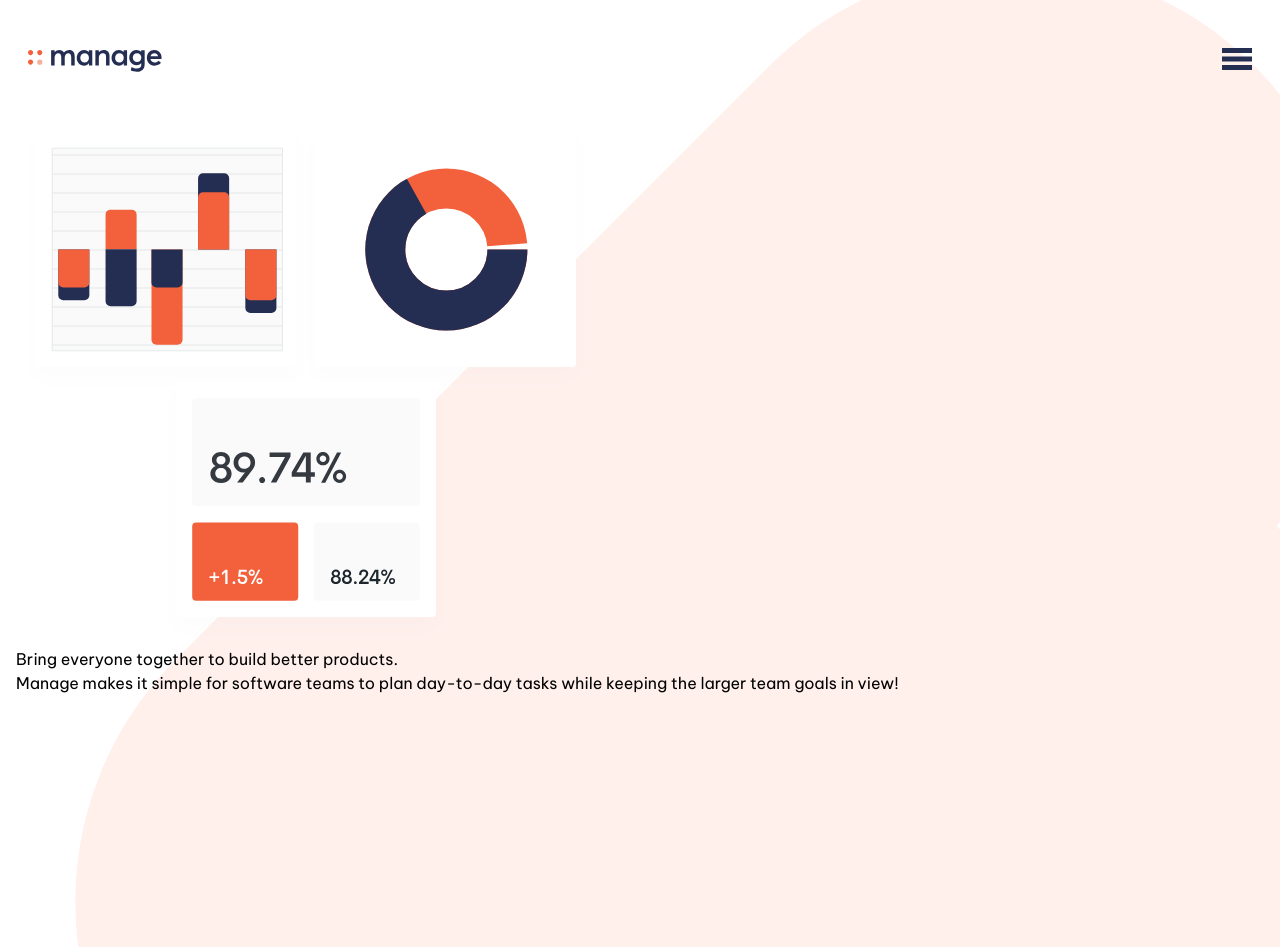
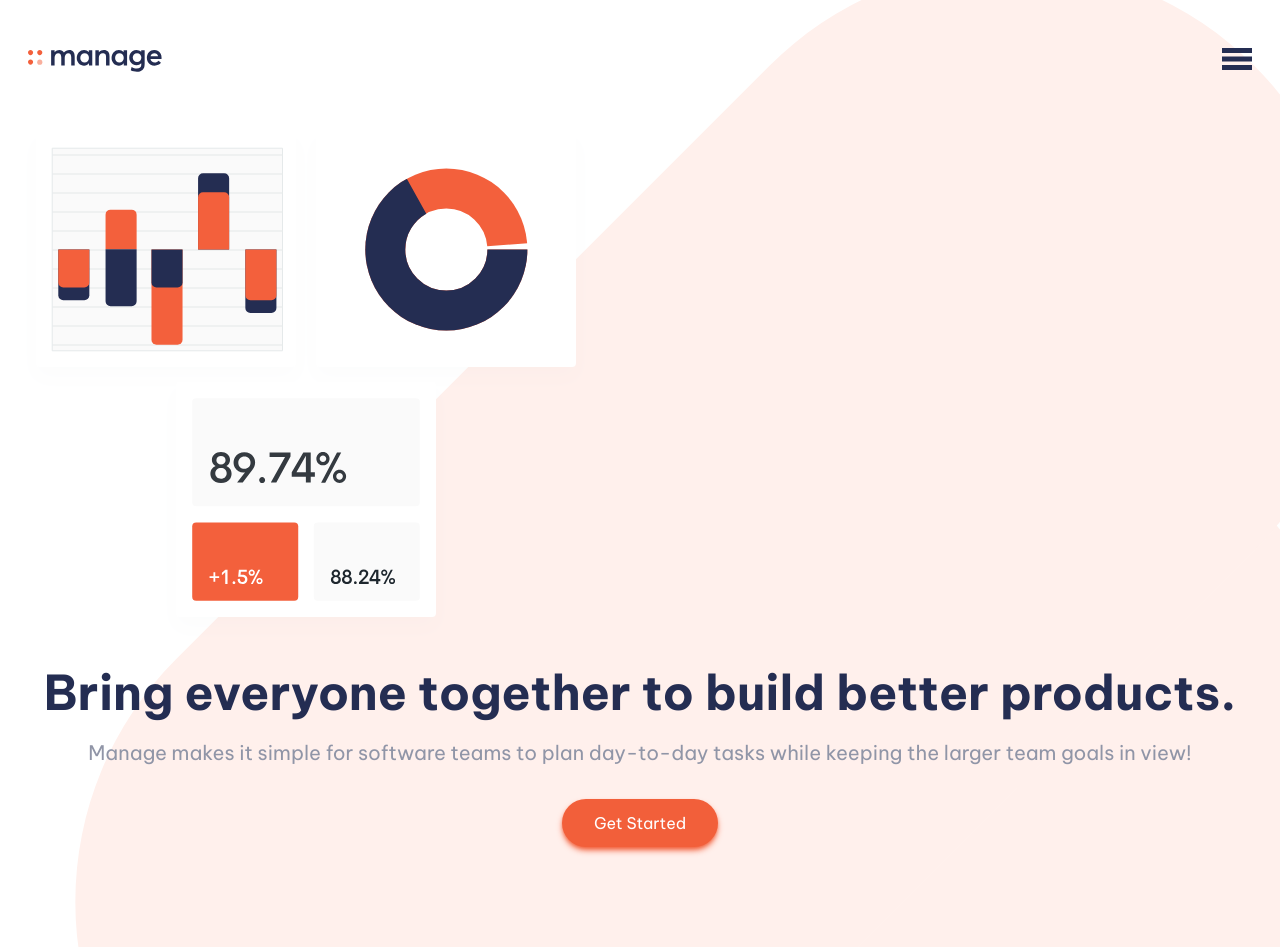
Before and after one commit to AhmedElaguab/react-landing-page-manage, a React (Vite) app: page / in a window 1280 px wide. Shown: the top 947 px of the page. Built offline with nearby package versions, Linux system fonts and the light colour scheme.

Commit message:
add intro section

```diff
--- a/src/App.tsx
+++ b/src/App.tsx
@@ -20,13 +20,21 @@ function App() {
         </nav>
       </header>
       <main className="px-4">
-        <section>
+        <section className="text-center">
           <img src={IntroIllustration} alt="intro illustration" />
-          <h1>Bring everyone together to build better products.</h1>
-          <p>
+          <h1 className="text-blue-primary text-5xl leading-tight font-bold mt-4">
+            Bring everyone together to build better products.
+          </h1>
+          <p className="text-gray-light text-xl mt-4">
             Manage makes it simple for software teams to plan day-to-day tasks
             while keeping the larger team goals in view!
           </p>
+          <a
+            className="inline-flex bg-red-primary text-white py-3 px-8 mt-8 rounded-full shadow-md shadow-red-primary hover:opacity-90"
+            href="/"
+          >
+            Get Started
+          </a>
         </section>
       </main>
     </div>
--- a/tailwind.config.js
+++ b/tailwind.config.js
@@ -6,6 +6,12 @@ export default {
       fontFamily: {
         sans: 'Be Vietnam Pro',
       },
+      colors: {
+        'blue-primary': 'hsl(228, 39%, 23%)',
+        'red-primary': 'hsl(12, 88%, 59%)',
+        'red-light': 'hsl(13, 100%, 96%)',
+        'gray-light': 'hsl(227, 12%, 61%)',
+      },
     },
   },
   plugins: [],
```
